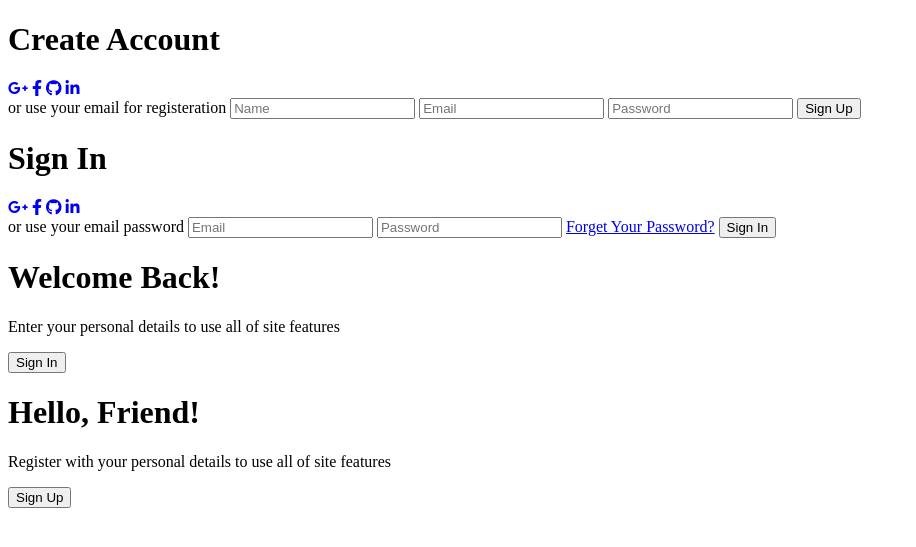
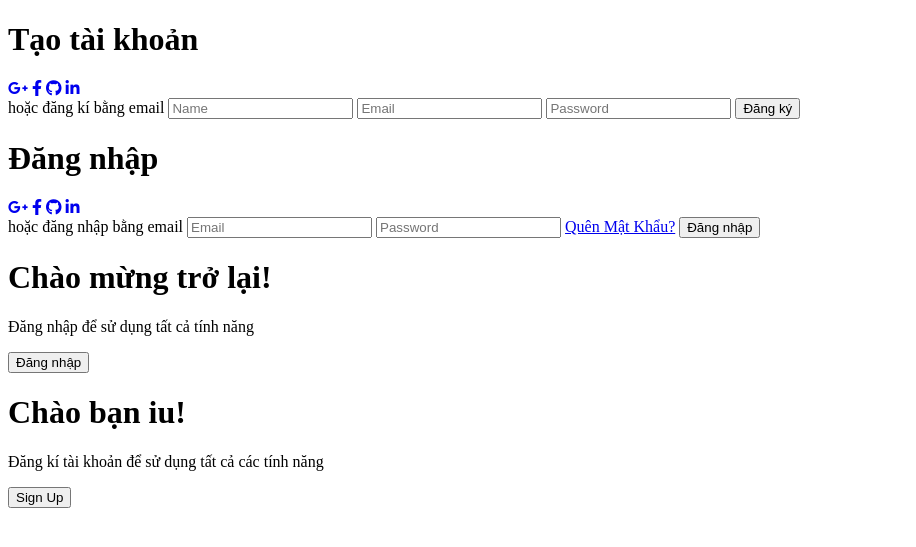
Before and after one commit to githubcuaan/QuanLyTaiChinh_KTPM_Nhom99, a PHP site: page /auth/auth.php in a window 1280 px wide. Shown: the top 547 px of the page, without its empty margins (0-916 px from the left). Run offline with PHP 8.4, Linux system fonts and the light colour scheme.

Commit message:
fix: change login page to vietnamese

```diff
--- a/jfins/page/auth/auth.php
+++ b/jfins/page/auth/auth.php
@@ -8,14 +8,14 @@
       href="https://cdnjs.cloudflare.com/ajax/libs/font-awesome/6.4.2/css/all.min.css"
     />
     <link rel="stylesheet" href="../../assets/css/login.css" />
-    <title>Login Page | Caged coder</title>
+    <title>JFINs - Quản lý tài chính</title>
   </head>
 
   <body>
     <div class="container" id="container">
       <div class="form-container sign-up">
         <form>
-          <h1>Create Account</h1>
+          <h1>Tạo tài khoản</h1>
           <div class="social-icons">
             <a href="#" class="icon"
               ><i class="fa-brands fa-google-plus-g"></i
@@ -26,16 +26,16 @@
               ><i class="fa-brands fa-linkedin-in"></i
             ></a>
           </div>
-          <span>or use your email for registeration</span>
+          <span>hoặc đăng kí bằng email</span>
           <input type="text" placeholder="Name" />
           <input type="email" placeholder="Email" />
           <input type="password" placeholder="Password" />
-          <button>Sign Up</button>
+          <button>Đăng ký</button>
         </form>
       </div>
       <div class="form-container sign-in">
         <form>
-          <h1>Sign In</h1>
+          <h1>Đăng nhập</h1>
           <div class="social-icons">
             <a href="#" class="icon"
               ><i class="fa-brands fa-google-plus-g"></i
@@ -46,24 +46,24 @@
               ><i class="fa-brands fa-linkedin-in"></i
             ></a>
           </div>
-          <span>or use your email password</span>
+          <span>hoặc đăng nhập bằng email</span>
           <input type="email" placeholder="Email" />
           <input type="password" placeholder="Password" />
-          <a href="#">Forget Your Password?</a>
-          <button>Sign In</button>
+          <a href="#">Quên Mật Khẩu?</a>
+          <button>Đăng nhập</button>
         </form>
       </div>
       <div class="toggle-container">
         <div class="toggle">
           <div class="toggle-panel toggle-left">
-            <h1>Welcome Back!</h1>
-            <p>Enter your personal details to use all of site features</p>
-            <button class="hidden" id="login">Sign In</button>
+            <h1>Chào mừng trở lại!</h1>
+            <p>Đăng nhập để sử dụng tất cả tính năng</p>
+            <button class="hidden" id="login">Đăng nhập</button>
           </div>
           <div class="toggle-panel toggle-right">
-            <h1>Hello, Friend!</h1>
+            <h1>Chào bạn iu!</h1>
             <p>
-              Register with your personal details to use all of site features
+              Đăng kí tài khoản để sử dụng tất cả các tính năng
             </p>
             <button class="hidden" id="register">Sign Up</button>
           </div>
```
